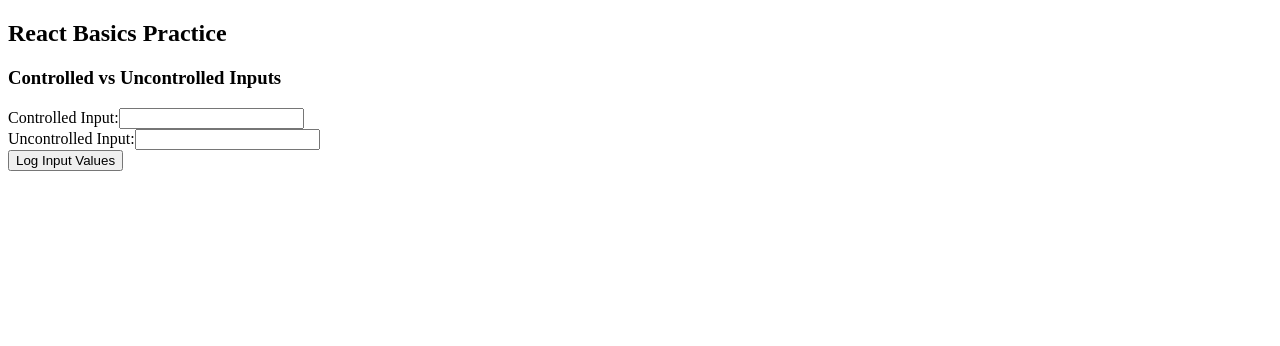
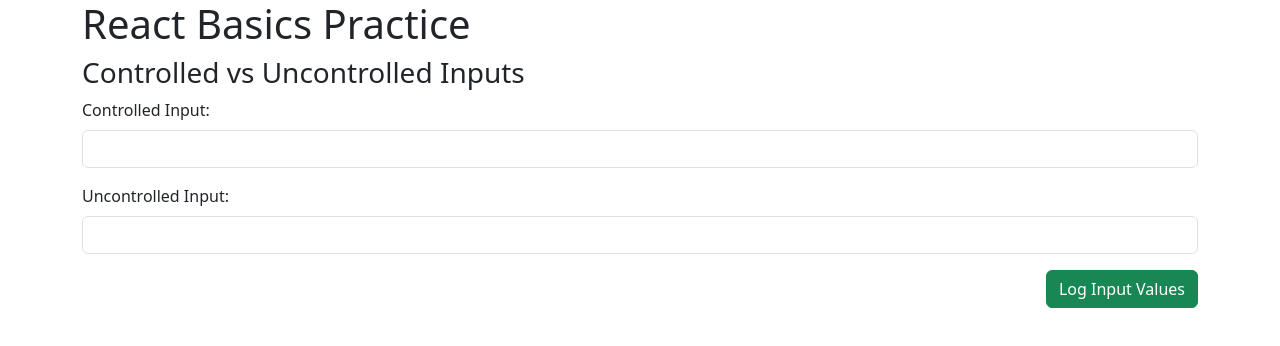
Before and after one commit to MiguelAngelGonzalesMelgar/digital-academy-react-practice, a React (Vite) app: page / in a window 1280 px wide. Shown: the top 346 px of the page. Built offline with nearby package versions, Linux system fonts and the light colour scheme.

Commit message:
style: add bootsrap and first cardUser component.

```diff
--- a/package.json
+++ b/package.json
@@ -18,10 +18,12 @@
     "@types/react": "^19.1.2",
     "@types/react-dom": "^19.1.2",
     "@vitejs/plugin-react": "^4.4.1",
+    "bootstrap": "^5.3.6",
     "eslint": "^9.25.0",
     "eslint-plugin-react-hooks": "^5.2.0",
     "eslint-plugin-react-refresh": "^0.4.19",
     "globals": "^16.0.0",
+    "sass": "^1.89.0",
     "typescript": "~5.8.3",
     "typescript-eslint": "^8.30.1",
     "vite": "^6.3.5"
--- a/src/App.tsx
+++ b/src/App.tsx
@@ -2,7 +2,7 @@
 
 function App() {
   return (
-    <section>
+    <section className="container">
       <h1>React Basics Practice</h1>
     <ControlledUncontrolledForm/>
     </section>
--- a/src/components/ControlledUncontrolledForm.tsx
+++ b/src/components/ControlledUncontrolledForm.tsx
@@ -32,11 +32,12 @@
       <h3>Controlled vs Uncontrolled Inputs</h3>
       <form onSubmit={handleSubmit}>
         {/* Controlled input */}
-        <div>
+        <div className="form-group mb-3">
           <label htmlFor="controlled-input">
             Controlled Input:
           </label>
           <input id="controlled-input"
+          className="form-control mt-2"
           type="text"
           value={controlledInput}
           onChange={handleOnChange}
@@ -44,16 +45,21 @@
         </div>
 
       {/* Uncontrolled input */}
-        <div>
+        <div className="form-group mb-3">
           <label htmlFor="uncontrolled-input">
             Uncontrolled Input:
           </label>
           <input id="uncontrolled-input"
+          className="form-control mt-2"
           type="text"
           ref={uncontrolledInputRef}
           />
         </div>
-        <button type="submit">Log Input Values</button>
+        <div className="d-flex justify-content-end">
+        <button type="submit"
+        className="btn btn-success"
+        >Log Input Values</button>
+        </div>
       </form>
     </>
   );
--- a/src/main.tsx
+++ b/src/main.tsx
@@ -1,6 +1,7 @@
 import { StrictMode } from 'react'
 import { createRoot } from 'react-dom/client'
 import App from './App.tsx'
+import "./scss/main.scss";
 
 createRoot(document.getElementById('root')!).render(
   <StrictMode>
--- /dev/null
+++ b/src/scss/main.scss
@@ -0,0 +1,7 @@
+@import "bootstrap/scss/functions";
+@import "bootstrap/scss/variables";
+@import "bootstrap/scss/maps";
+@import "bootstrap/scss/mixins";
+@import "bootstrap/scss/utilities";
+
+@import "bootstrap/scss/bootstrap";
```
Also changed, not shown: src/components/UserCard.tsx (+19 -0 lines), src/custom.d.ts (added, +20 -0 lines), 1 other file (tests, documents, lock files or other folders). Lines whose indentation alone changed are shown as unchanged.
